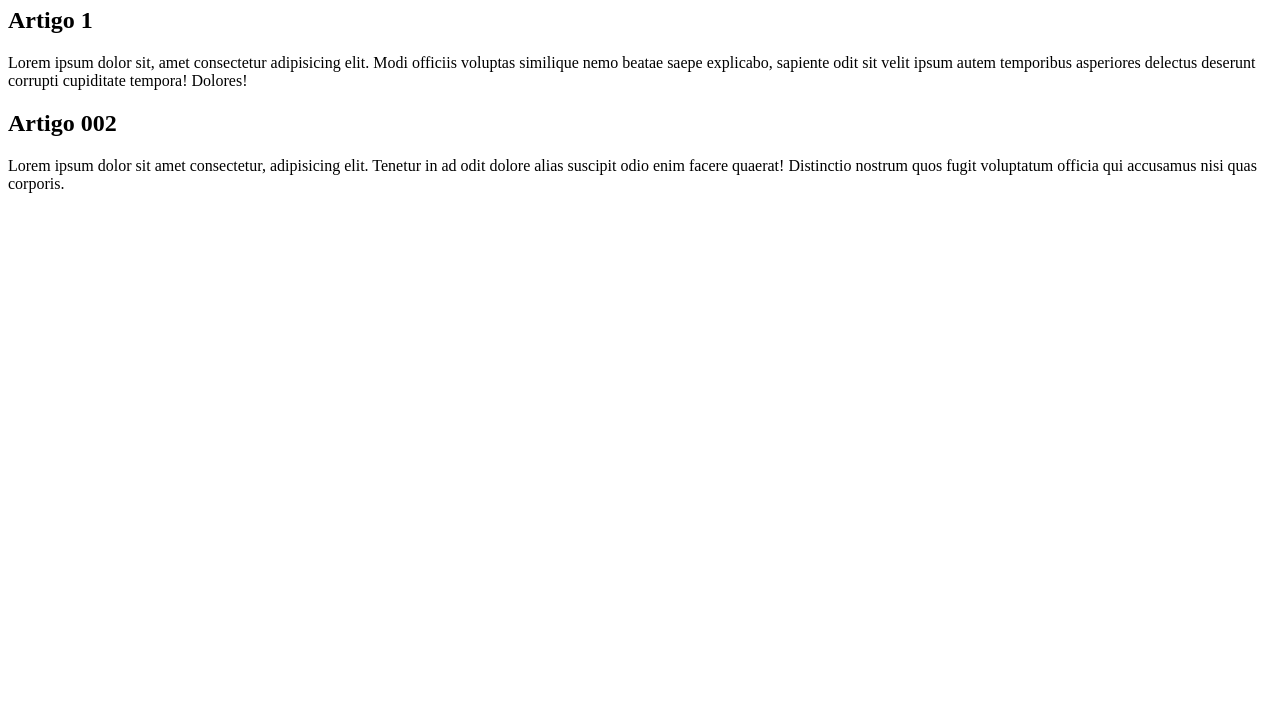
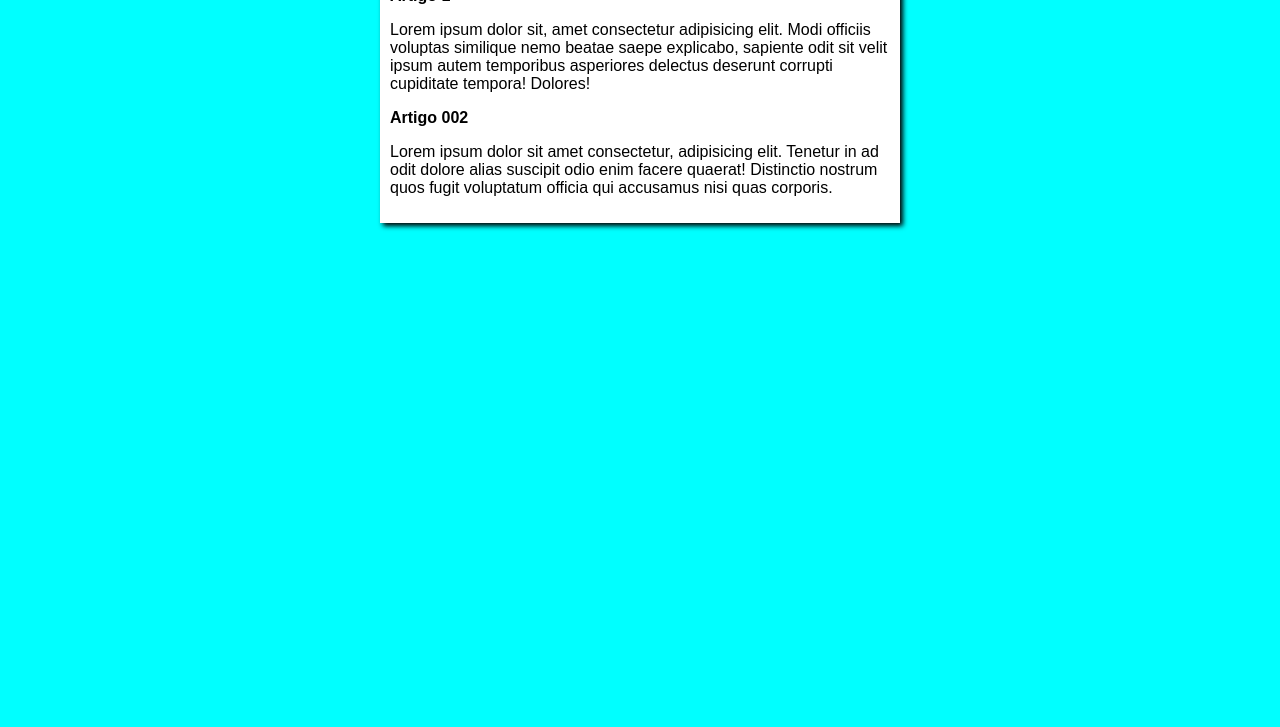
Before and after one commit to ratuoupocuel/eassim-, a plain HTML site: page index.html in a window 1280 px wide. Shown: the part 73-800 px from the top of the page. Drawn offline with Linux system fonts and the light colour scheme.

Commit message:
Iniciei o Design

```diff
--- /dev/null
+++ b/estilo/style.css
@@ -0,0 +1,18 @@
+*{
+    font-family: Arial, Helvetica, sans-serif;
+    font-size: 16px;
+
+}
+
+body {
+    background-color: aqua;
+
+}
+
+main {
+    background-color: white;
+    width: 500px;
+    margin: auto;
+    padding: 10px;
+    box-shadow: 3px 3px 5px black;
+}
--- a/index.html
+++ b/index.html
@@ -4,6 +4,7 @@
     <meta charset="UTF-8">
     <meta name="viewport" content="width=device-width, initial-scale=1.0">
     <title> TESTE DE DESIGN </title>
+    <link rel="stylesheet" href="estilo/style.css">
 </head>
 <body>
     <main>
```
